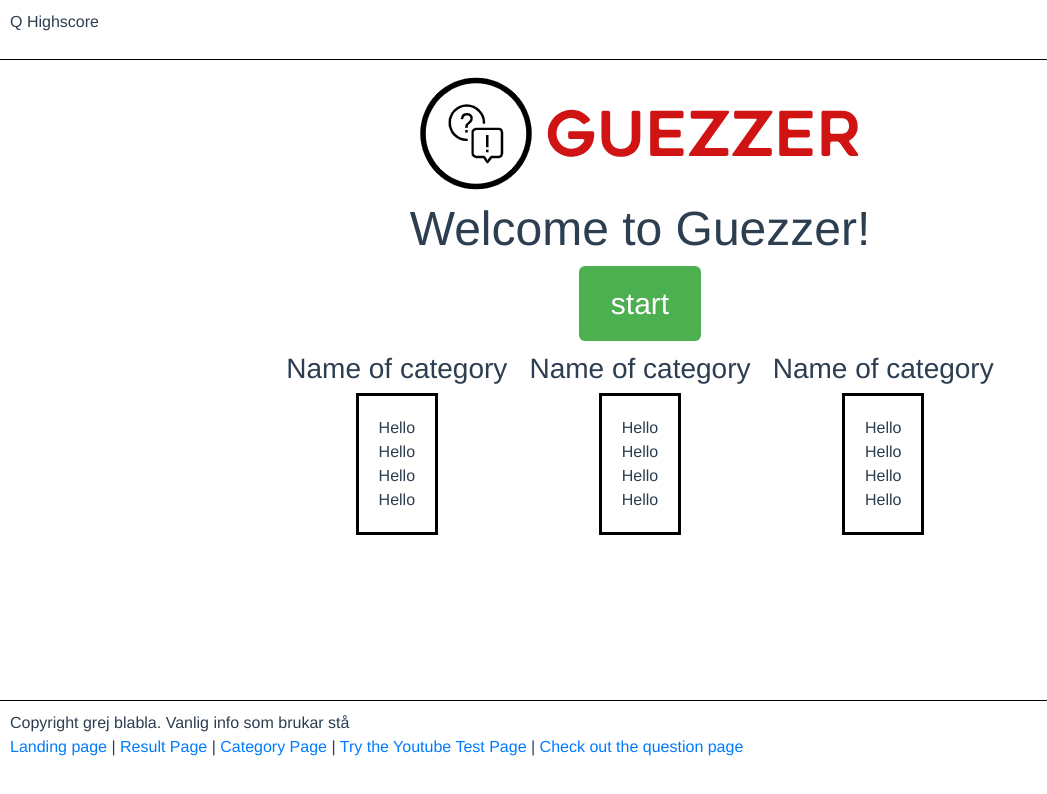
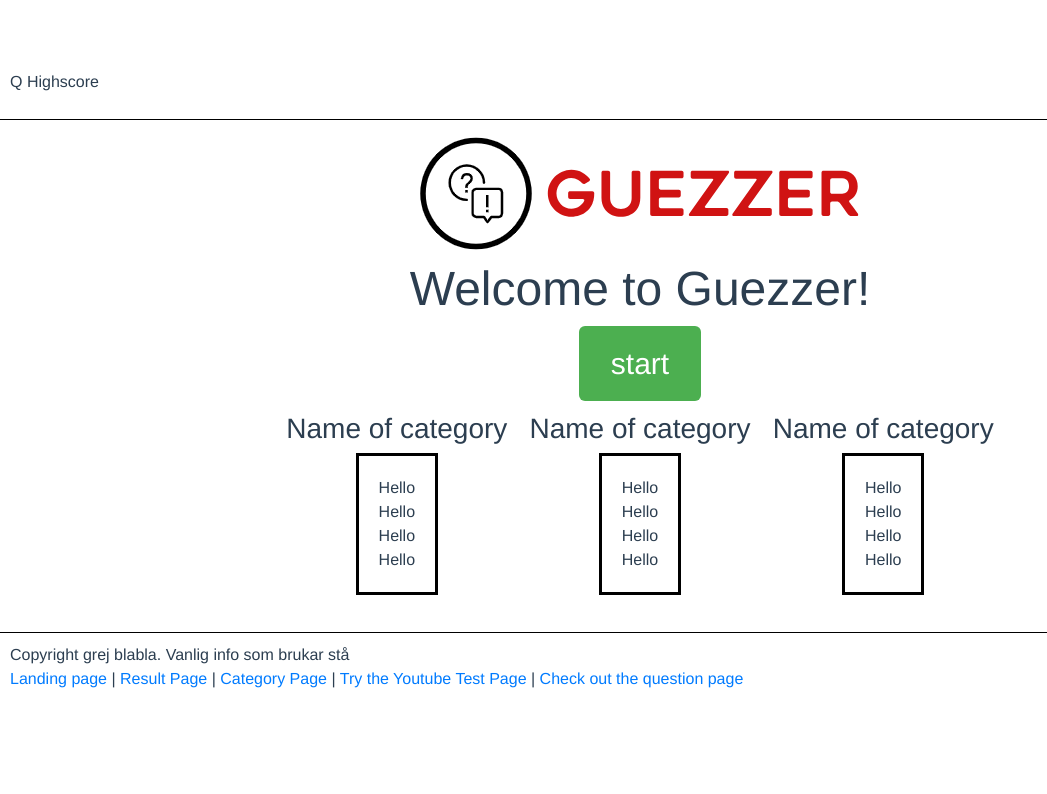
Before and after one commit to JoakimKarlberg/guezzer, a Vue app in the folder guezzer.Client/: page / in a window 1280 px wide. Shown: the top 794 px of the page, without its empty margins (0-1047 px from the left). Built offline with nearby package versions, Linux system fonts and the light colour scheme; what vue-youtube would draw is missing.

Commit message:
Changed CSS in header and footer

```diff
--- a/guezzer.Client/src/components/Footer.vue
+++ b/guezzer.Client/src/components/Footer.vue
@@ -19,7 +19,7 @@ export default {
 
 <style scoped>
 .footer {
-    position: absolute;
+    position: relative;
     padding: 10px;
     left: 0;
     bottom: 0;
--- a/guezzer.Client/src/components/Header.vue
+++ b/guezzer.Client/src/components/Header.vue
@@ -12,7 +12,7 @@ export default {
 
 <style scoped>
 .header {
-    position: absolute;
+    position: relative;
     padding: 10px;
     left: 0;
     top: 0;
```
